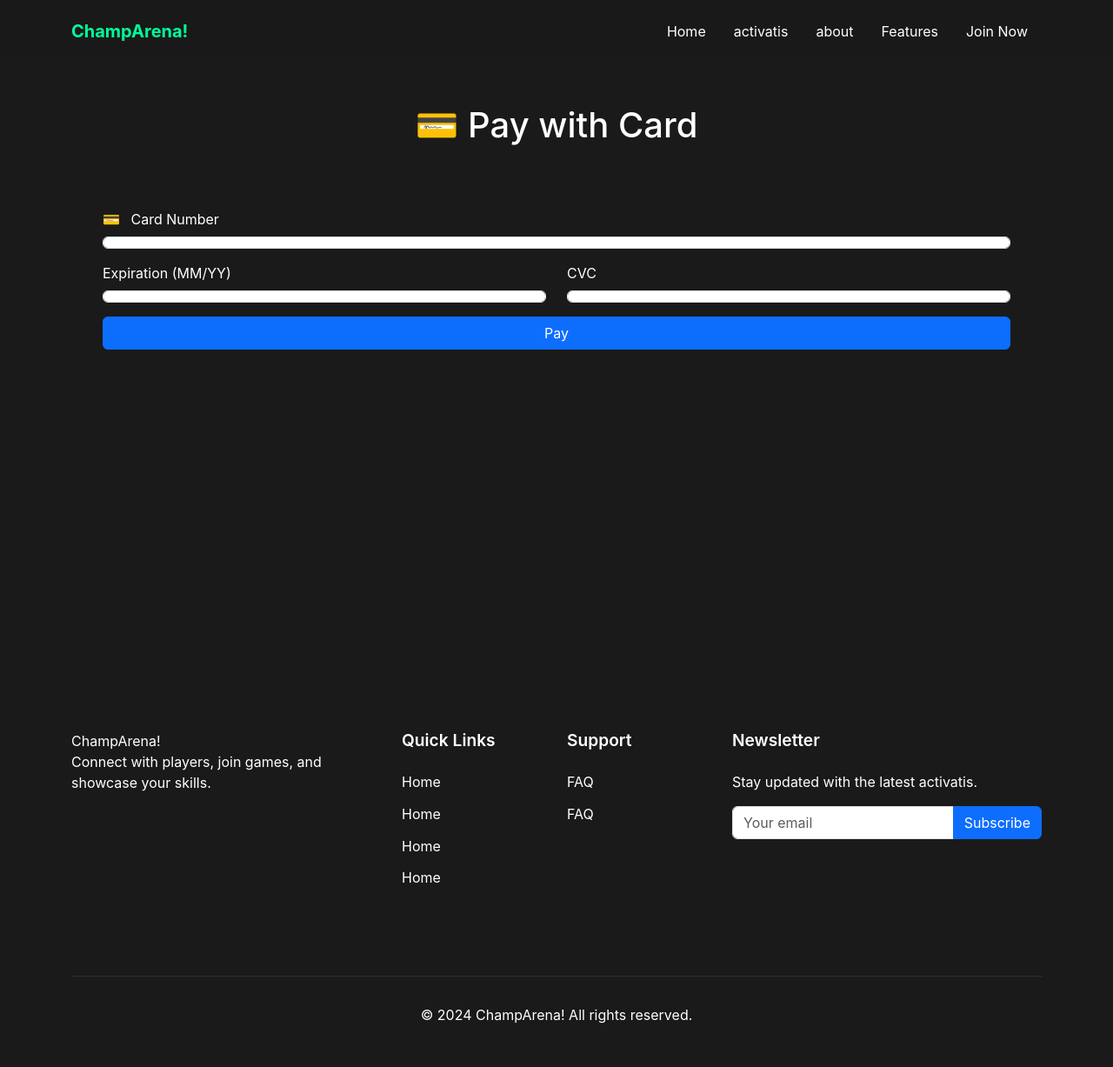
After one commit to AliALMaghamsi/ChampArena, a Django app: page /payment/card-payment/ in a window 1280 px wide. The commit adds this page. Shown: the whole page at 87% size. Run offline with Django 5.2, Linux system fonts and the light colour scheme; some libraries are stand-ins or nearby versions.

Commit message:
i work payment app

```diff
--- a/ChampArena/ChampArena/urls.py
+++ b/ChampArena/ChampArena/urls.py
@@ -21,5 +21,7 @@ urlpatterns = [
     path('admin/', admin.site.urls),
     path("",include("main.urls")),
     path("activities/",include("activities.urls")),
+    path("payment/",include("payment.urls")),
+
 
 ]
--- a/ChampArena/main/templates/main/base.html
+++ b/ChampArena/main/templates/main/base.html
@@ -11,7 +11,7 @@
 </head>
 <body>
 
-    <nav class="navbar navbar-expand-lg navbar-dark fixed-top">
+    <nav class="navbar navbar-expand-lg navbar-dark ">
         <div class="container">
             <a class="navbar-brand" href="#">ChampArena!</a>
             <button class="navbar-toggler" type="button" data-bs-toggle="collapse" data-bs-target="#navbarNav">
--- /dev/null
+++ b/ChampArena/payment/templates/payment/card_input.html
@@ -0,0 +1,48 @@
+{% extends "main/base.html" %}
+
+
+{% block title %}Pay with Card{% endblock %}
+
+{% block content %}
+<div class="container mt-5" style="min-height: 80vh;">
+    <h1 class="text-center mb-5">💳 Pay with Card</h1>
+    <div class="p-4">
+        <form id="payment-form" method="POST">
+            {% csrf_token %}
+
+
+            <!-- <div class="form-group mb-3">
+                <label for="amount" class="form-label">Amount (USD)</label>
+                <input type="number" id="amount" name="amount" class="form-control" required>
+            </div> -->
+
+
+            <div class="form-group mb-3">
+                <label for="card-number" class="form-label">
+                    <span class="me-2">💳</span> Card Number
+                </label>
+                <div id="card-number" class="form-control"></div>
+            </div>
+
+
+            <div class="row">
+                <div class="col-md-6 form-group mb-3">
+                    <label for="card-expiry" class="form-label">Expiration (MM/YY)</label>
+                    <div id="card-expiry" class="form-control"></div>
+                </div>
+                <div class="col-md-6 form-group mb-3">
+                    <label for="card-cvc" class="form-label">CVC</label>
+                    <div id="card-cvc" class="form-control"></div>
+                </div>
+            </div>
+
+
+            <button id="submit-button" type="submit" class="btn btn-primary w-100">Pay</button>
+            <div id="card-errors" role="alert" class="text-danger mt-3"></div>
+        </form>
+    </div>
+</div>
+
+
+
+{% endblock %}
--- a/ChampArena/payment/urls.py
+++ b/ChampArena/payment/urls.py
@@ -5,5 +5,5 @@ from django.urls import path
 app_name="payment"
 
 urlpatterns=[
-
+  path('card-payment/', views.card_payment_view, name='card_payment_view'),
 ]
--- a/ChampArena/payment/views.py
+++ b/ChampArena/payment/views.py
@@ -1,3 +1,7 @@
-from django.shortcuts import render
+from django.shortcuts import render,redirect
+from django.http import HttpRequest , HttpResponse
+from django.contrib import messages
+# Create your views here.
 
-# Create your views here.
+def card_payment_view(request:HttpRequest):
+    return render(request , "payment/card_input.html")
```
Also changed, not shown: ChampArena/activities/templates/activities/activity_list.html (+8 -0 lines).
